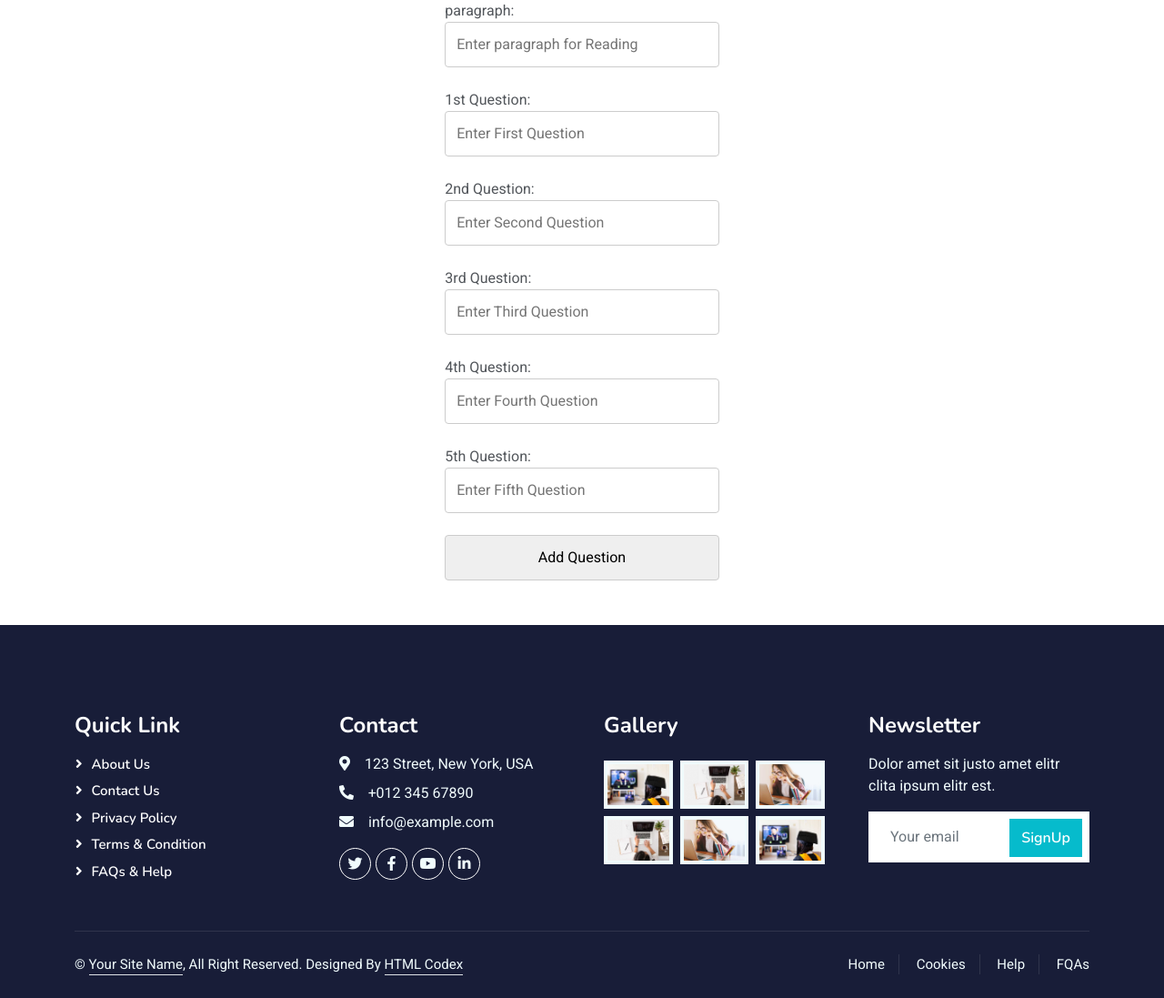
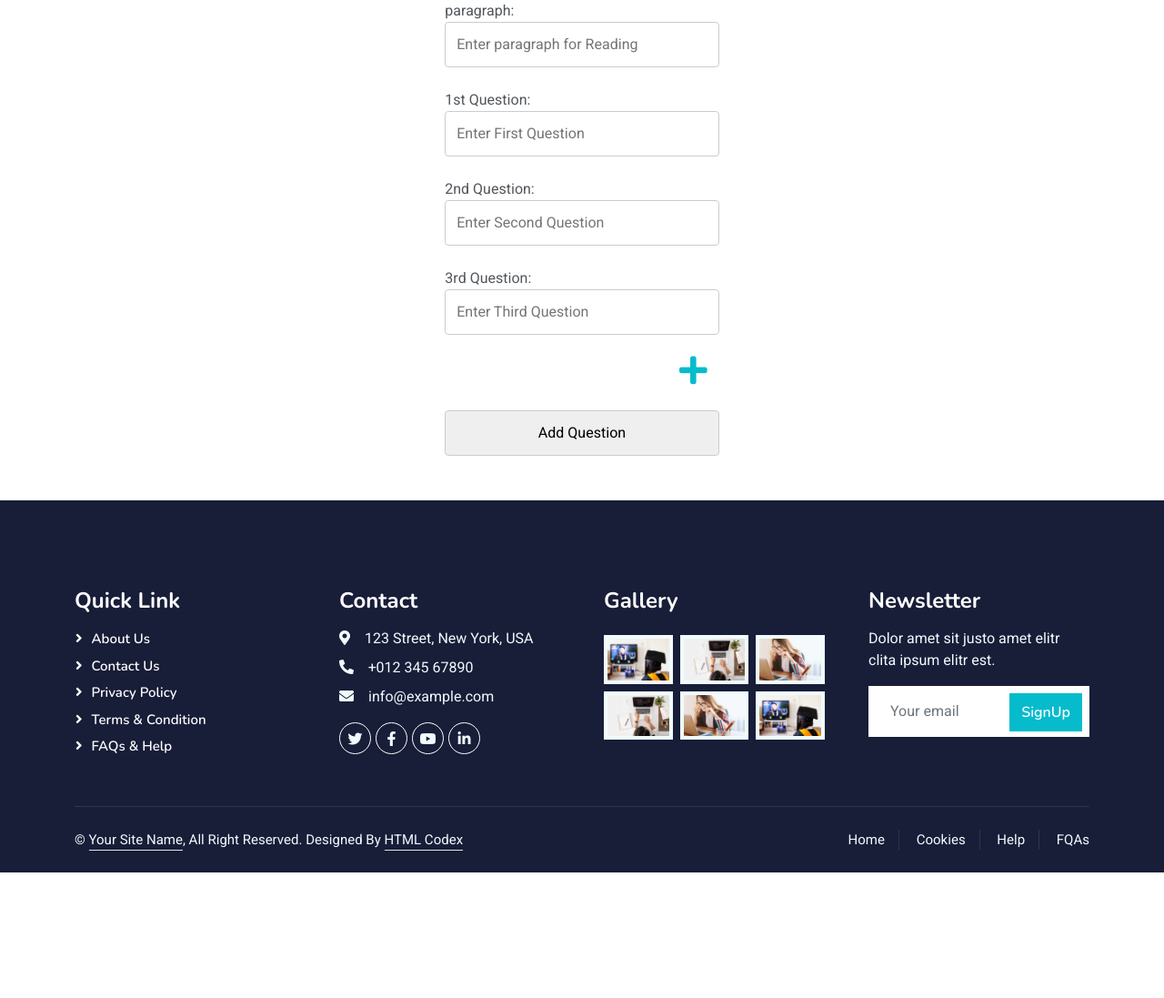
Before and after one commit to Dhara-Ghediya/IELTS_eLearning_frontend, a Django app: page /teacher/readingTest in a window 1280 px wide. Shown: the part 561-1658 px from the top of the page at 91% size. After the commit the page ends 1520 px from the top, so only its background shows below. Run offline with Django 4.2, Linux system fonts and the light colour scheme; some libraries are stand-ins or nearby versions.

Commit message:
added js for add more sub question in reading test

```diff
--- a/teacher_app/templates/readingTest.html
+++ b/teacher_app/templates/readingTest.html
@@ -1,6 +1,7 @@
 {% extends 'base.html' %}
 {% load static %}
 {% block content %}
+<script src="https://ajax.googleapis.com/ajax/libs/jquery/3.6.4/jquery.min.js"></script>
 
     <!-- Header Start -->
     <div class="container-fluid bg-primary py-5 mb-5 page-header">
@@ -34,12 +35,19 @@
 				<form action="" method="post" enctype="multipart/form-data">
 
 					{% csrf_token %}
-					paragraph: <input type="text" name="content" placeholder="Enter paragraph for Reading" required><br/><br/>
-                    1st Question: <input type="text" name="first_que" placeholder="Enter First Question" required><br/><br/>
-                    2nd Question: <input type="text" name="second_que" placeholder="Enter Second Question" required><br/><br/>
-                    3rd Question: <input type="text" name="third_que" placeholder="Enter Third Question" required><br/><br/>
-                    4th Question: <input type="text" name="fourth_que" placeholder="Enter Fourth Question" required><br/><br/>
-                    5th Question: <input type="text" name="fifth_que" placeholder="Enter Fifth Question" required><br/><br/>
+                    <div id="questionList">
+                        paragraph: <input type="text" name="content" placeholder="Enter paragraph for Reading" required><br/><br>
+                        1st Question: <input type="text" name="ques1" placeholder="Enter First Question" required><br/><br/>
+                        2nd Question: <input type="text" name="ques2" placeholder="Enter Second Question" required><br/><br/>
+                        3rd Question: <input type="text" name="ques3" placeholder="Enter Third Question" required>
+                    </div>
+                    <div class="d-flex flex-row-reverse">
+                        <div class="btn text-primary mt-2 mb-2" id="add-ques" style="font-size: 35px;" data-toggle="tooltip" data-placement="right" title="Add one more sub-question">
+                            <i class="fa fa-plus "></i>
+                        </div>
+                    </div>
+                    <!-- 4th Question: <input type="text" name="fourth_que" placeholder="Enter Fourth Question" required><br/><br/>
+                    5th Question: <input type="text" name="fifth_que" placeholder="Enter Fifth Question" required><br/><br/> -->
 
 					<input type="submit" value="Add Question">
 				</form>
@@ -48,4 +56,16 @@
 	</table>
 </div>
 
+<script>
+    // document.addEventListener("DOMContentLoaded", function(){
+        var count = 4
+     document.getElementById("add-ques").addEventListener("click", function(){
+
+        var div = document.getElementById("questionList");
+        $('questionList').append(String(count) + "Question: <input type='text' name='ques"+String(count)+"' placeholder='Enter Third Question' required>")
+        count = count + 1
+    });
+    // });
+</script>
+
 {% endblock content %}
```
